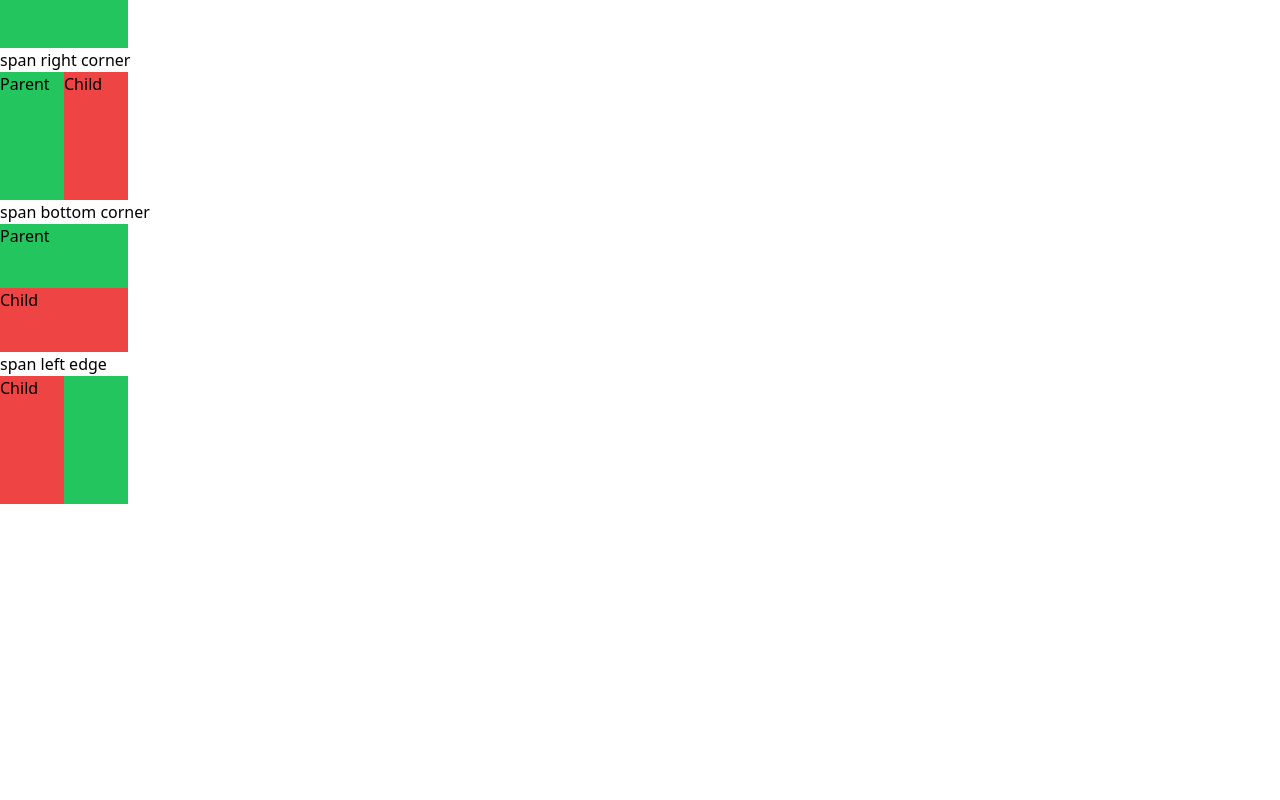
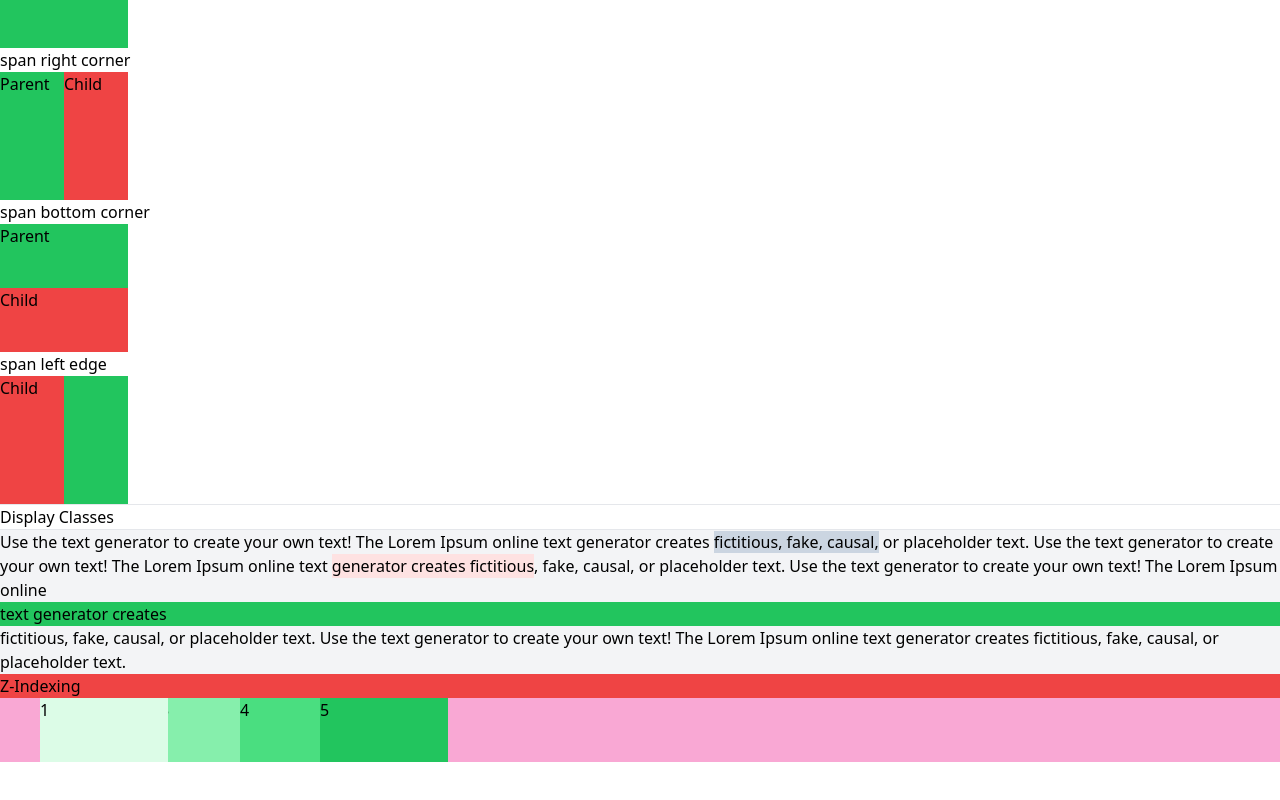
Before and after one commit to jakir-ruet/tailwindcss, a plain HTML site: page 6-layout-position/index.html in a window 1280 px wide. Shown: the part 712-1512 px from the top of the page. Before the commit the page ends 1266 px from the top, so only its background shows below. Drawn offline with nearby package versions, Linux system fonts and the light colour scheme.

Commit message:
z-indexing done

```diff
--- a/6-layout-position/index.html
+++ b/6-layout-position/index.html
@@ -72,5 +72,19 @@
          <p>Child</p>
       </div>
    </div>
+   <hr>
+   <p>Display Classes</p>
+   <hr>
+   <div class="bg-gray-100">
+      Use the text generator to create your own text! The Lorem Ipsum online text generator creates <span class="inline bg-slate-300">fictitious, fake, causal,</span> or placeholder text. Use the text generator to create your own text! The Lorem Ipsum online text <span class="inline-block bg-red-100">generator creates fictitious</span>, fake, causal, or placeholder text. Use the text generator to create your own text! The Lorem Ipsum online <span class="block bg-green-500">text generator creates</span> fictitious, fake, causal, or placeholder text. Use the text generator to create your own text! The Lorem Ipsum online text generator creates fictitious, fake, causal, or placeholder text.
+   </div>
+   <p class="bg-red-500">Z-Indexing</p>
+   <div class="relative h-16 bg-pink-300">
+      <div class="absolute w-32 h-16 left-10 bg-green-100 z-40">1</div>
+      <div class="absolute w-32 h-16 left-20 bg-green-200">2</div>
+      <div class="absolute w-32 h-16 left-40 bg-green-300 z-10">3</div>
+      <div class="absolute w-32 h-16 left-60 bg-green-400 z-20">4</div>
+      <div class="absolute w-32 h-16 left-80 bg-green-500 z-30">5</div>
+   </div>
 </body>
 </html>
```
